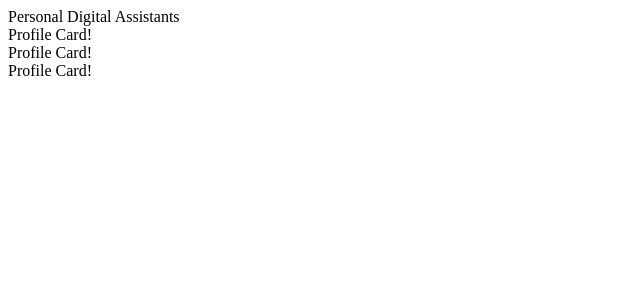
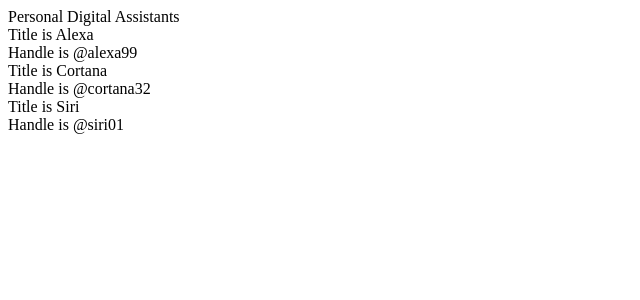
Before and after one commit to jimstav/pdas, a React (Create React App) app: page / in a window 1280 px wide. Shown: the top 300 px of the page, without its empty margins (0-640 px from the left). Built offline with nearby package versions, Linux system fonts and the light colour scheme.

Commit message:
Adding Props

```diff
--- a/src/App.js
+++ b/src/App.js
@@ -4,9 +4,9 @@
   return (
     <div>
       <div>Personal Digital Assistants</div>
-      <ProfileCard />
-      <ProfileCard />
-      <ProfileCard />
+      <ProfileCard title="Alexa" handle="@alexa99" />
+      <ProfileCard title="Cortana" handle="@cortana32" />
+      <ProfileCard title="Siri" handle="@siri01" />
     </div>
   );
 }
--- a/src/ProfileCard.js
+++ b/src/ProfileCard.js
@@ -1,5 +1,10 @@
-function ProfileCard() {
-  return <div>Profile Card!</div>;
+function ProfileCard(props) {
+  return (
+    <div>
+      <div>Title is {props.title}</div>
+      <div>Handle is {props.handle}</div>
+    </div>
+  );
 }
 
 export default ProfileCard;
```
